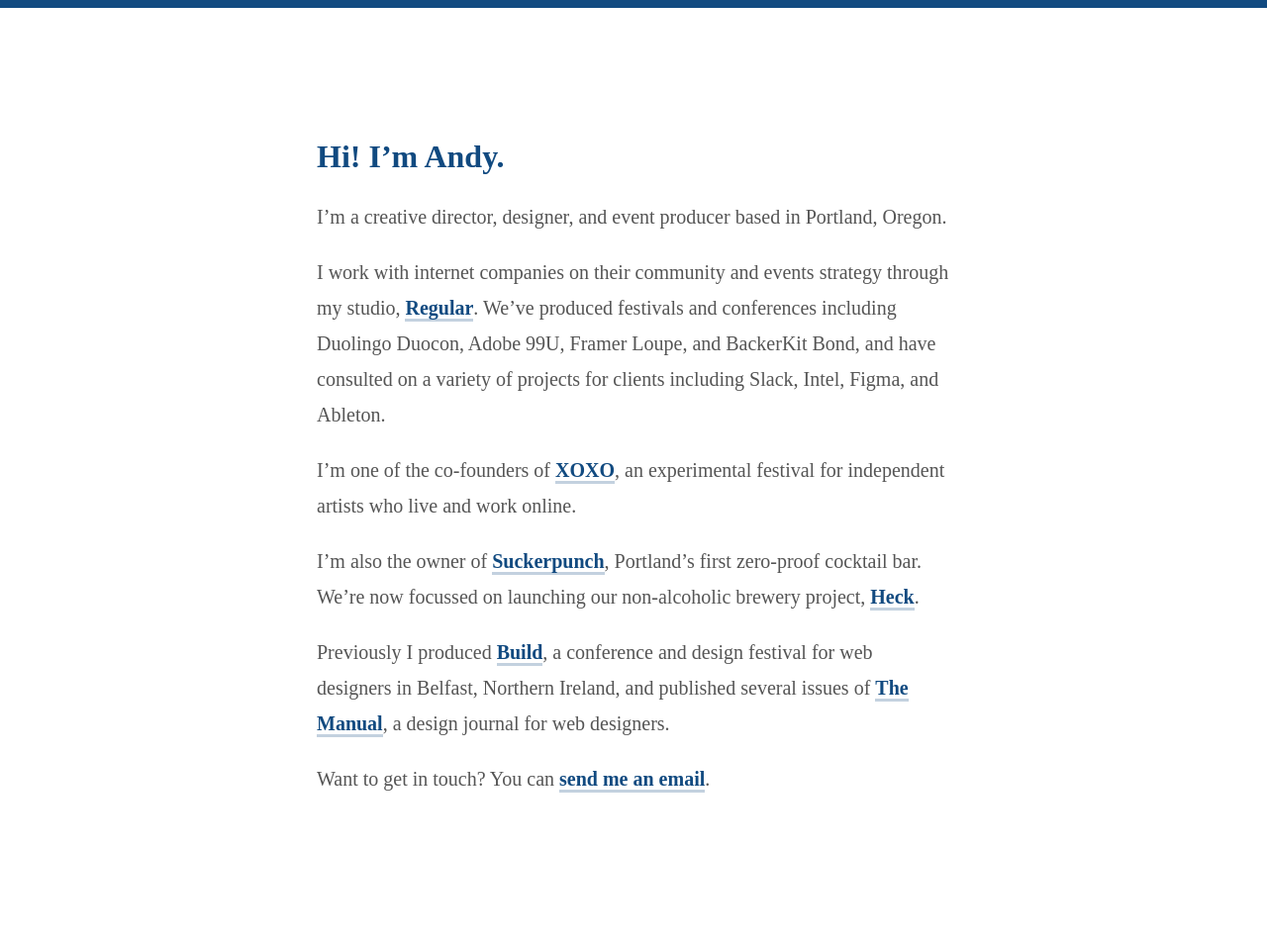
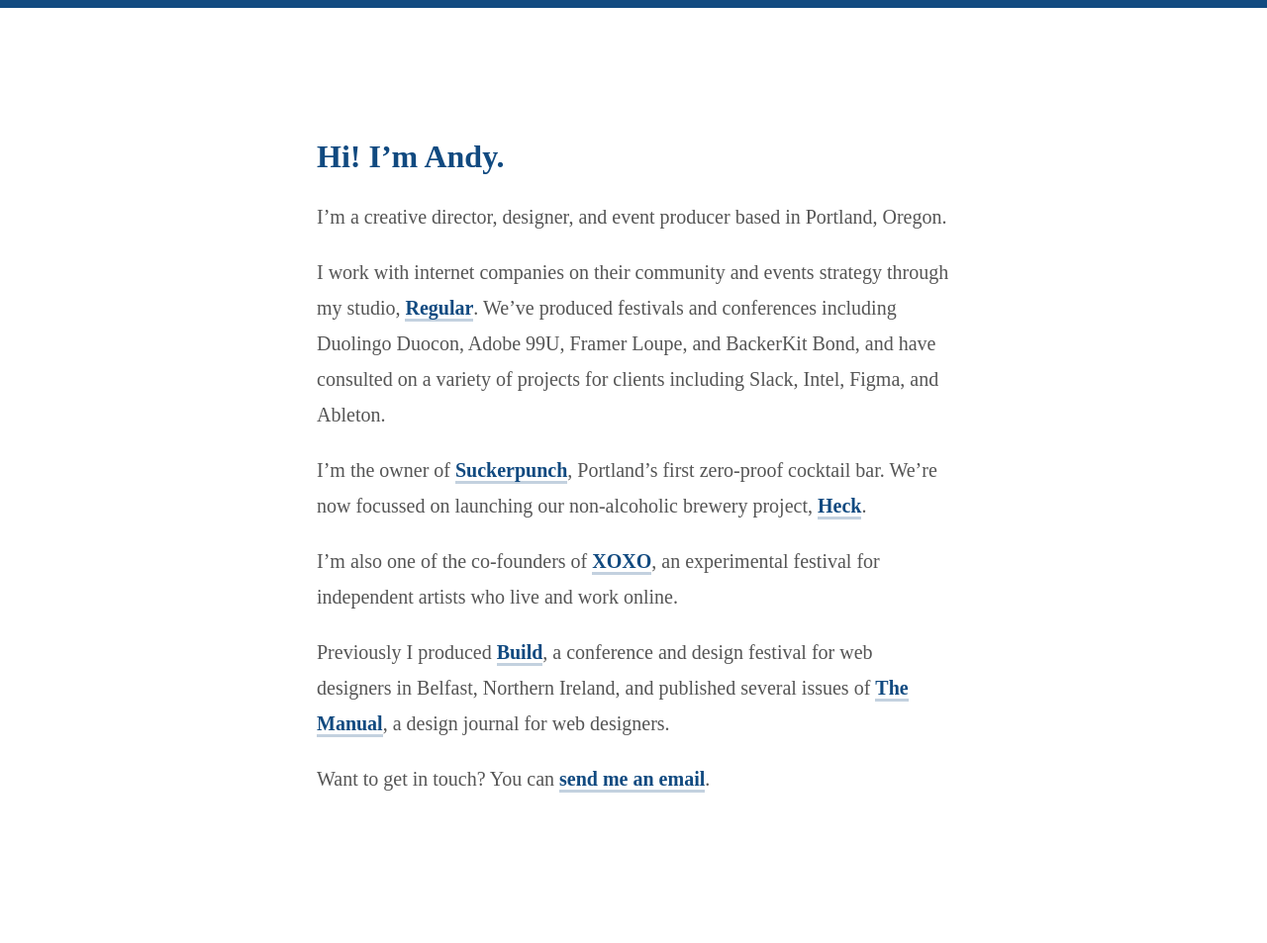
Before and after one commit to andymcmillan/andymcmillan, a Jekyll site: the page built from index.md, in a window 1280 px wide. Shown: the whole page at 99% size. Built offline with Jekyll 4.4.1, drawn with Linux system fonts in a browser that asks for light colours.

Commit message:
Update index.md

```diff
--- a/index.md
+++ b/index.md
@@ -9,9 +9,9 @@
 
 I work with internet companies on their community and events strategy through my studio, [Regular](https://regular.events). We've produced festivals and conferences including Duolingo Duocon, Adobe 99U, Framer Loupe, and BackerKit Bond, and have consulted on a variety of projects for clients including Slack, Intel, Figma, and Ableton.
 
-I’m one of the co-founders of [XOXO](https://xoxofest.com), an experimental festival for independent artists who live and work online.
+I'm the owner of [Suckerpunch](https://suckerpunch.bar), Portland’s first zero-proof cocktail bar. We're now focussed on launching our non-alcoholic brewery project, [Heck](https://heck.beer).
 
-I'm also the owner of [Suckerpunch](https://suckerpunch.bar), Portland’s first zero-proof cocktail bar. We're now focussed on launching our non-alcoholic brewery project, [Heck](https://heck.beer).
+I’m also one of the co-founders of [XOXO](https://xoxofest.com), an experimental festival for independent artists who live and work online.
 
 Previously I produced [Build](https://buildconf.com), a conference and design festival for web designers in Belfast, Northern Ireland, and published several issues of [The Manual](https://alwaysreadthemanual.com), a design journal for web designers.
 
```
